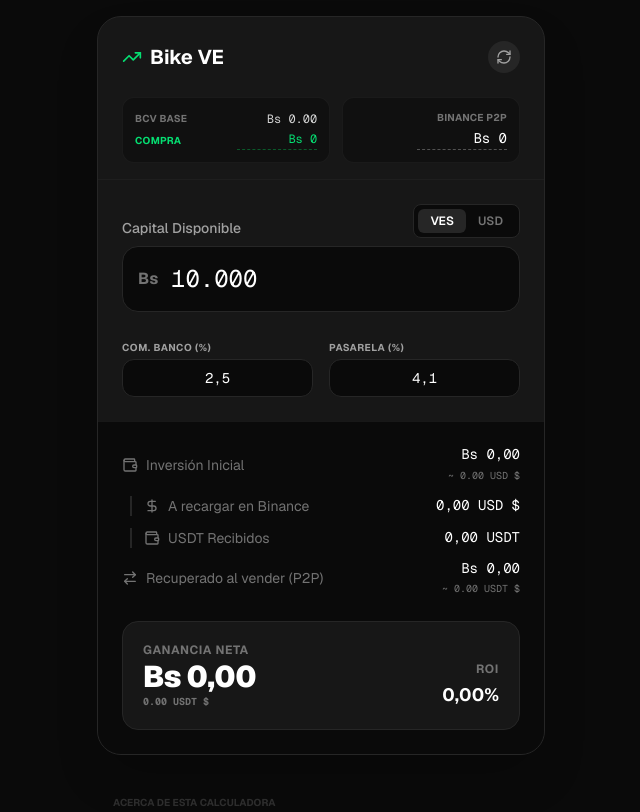
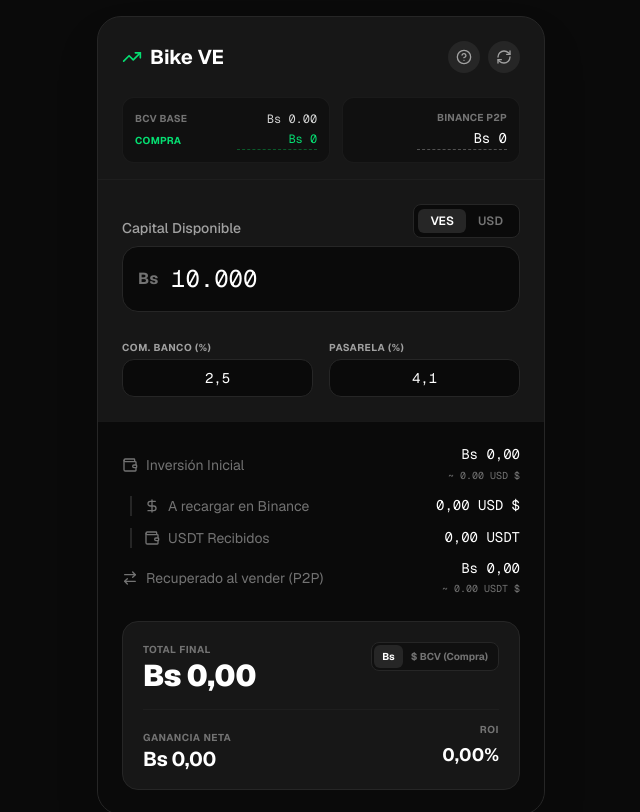
Before and after one commit to Rolando0408/bike-ve, a Next.js app: page / in a window 1280 px wide. Shown: the top 812 px of the page, without its empty margins (319-959 px from the left). Built offline with nearby package versions, Linux system fonts and the light colour scheme; no server answers.

Commit message:
feat: add main arbitrage calculator dashboard and interactive tour using driver.js

```diff
--- a/package.json
+++ b/package.json
@@ -11,6 +11,7 @@
   "dependencies": {
     "cheerio": "^1.2.0",
     "clsx": "^2.1.1",
+    "driver.js": "^1.8.0",
     "framer-motion": "^13.4.6",
     "lucide-react": "^1.49.0",
     "next": "16.3.8",
--- a/src/app/page.tsx
+++ b/src/app/page.tsx
@@ -2,9 +2,11 @@
 
 import { useState, useEffect } from 'react';
 import { motion, useSpring, useTransform } from 'framer-motion';
-import { RefreshCw, TrendingUp, Wallet, ArrowRightLeft, DollarSign } from 'lucide-react';
+import { RefreshCw, TrendingUp, Wallet, ArrowRightLeft, DollarSign, HelpCircle } from 'lucide-react';
 import { calculateArbitrage } from '@/lib/calculator';
 import { NumericFormat } from 'react-number-format';
+import { driver } from 'driver.js';
+import 'driver.js/dist/driver.css';
 
 /**
  * Componente para animar números de forma fluida (Premium UI)
@@ -35,6 +37,7 @@
   const [amount, setAmount] = useState<string>('10000');
   const [bankCommissionPct, setBankCommissionPct] = useState<string>('2.5');
   const [gatewayCommissionPct, setGatewayCommissionPct] = useState<string>('4.1');
+  const [resultCurrency, setResultCurrency] = useState<'VES' | 'USD'>('VES');
 
   const fetchRates = async (isManualRefresh = false) => {
     if (isManualRefresh) setIsLoadingRates(true);
@@ -103,6 +106,25 @@
   // Si hay ganancias, encendemos el neón
   const isProfitable = results.gananciaNetaVES > 0;
 
+  const startTour = () => {
+    const driverObj = driver({
+      showProgress: true,
+      animate: true,
+      nextBtnText: 'Siguiente',
+      prevBtnText: 'Anterior',
+      doneBtnText: 'Terminar',
+      steps: [
+        { element: '#tour-tasas', popover: { title: 'Tasas de Cambio', description: 'Aquí se muestran las tasas oficiales de BCV y Binance. Se actualizan automáticamente.', side: 'bottom', align: 'start' } },
+        { element: '#tour-capital', popover: { title: 'Capital Disponible', description: 'Ingresa el monto de tu inversión inicial.', side: 'bottom', align: 'start' } },
+        { element: '#tour-moneda', popover: { title: 'Selección de Moneda', description: 'Alterna entre Bolívares (VES) y Dólares (USD).', side: 'bottom', align: 'start' } },
+        { element: '#tour-comisiones', popover: { title: 'Comisiones', description: 'Ajusta la comisión que te cobra tu banco y la pasarela de pago.', side: 'top', align: 'start' } },
+        { element: '#tour-resultados', popover: { title: 'Detalle del Ciclo', description: 'Aquí se desglosa el flujo: cuánto se te debita, cuánto llega a Binance, y cuánto obtienes al vender en P2P.', side: 'top', align: 'start' } },
+        { element: '#tour-final', popover: { title: 'Resultado Final y ROI', description: 'Muestra tu ganancia neta, el ROI y el Total Final. Usa el interruptor para ver este total en Bs o en $ BCV compra.', side: 'top', align: 'start' } }
+      ]
+    });
+    driverObj.drive();
+  };
+
   return (
     <main className="min-h-screen bg-neutral-950 flex flex-col items-center justify-center p-4 font-sans text-neutral-200">
 
@@ -125,6 +147,14 @@
               <TrendingUp className="text-green-400 w-5 h-5" />
               Bike VE
             </h1>
+            <div className="flex gap-2">
+              <button
+                onClick={startTour}
+                aria-label="Iniciar Tour"
+                className="p-2 bg-neutral-800 hover:bg-neutral-700 rounded-full transition-colors"
+              >
+                <HelpCircle className="w-4 h-4 text-neutral-400" />
+              </button>
               <button
                 onClick={() => fetchRates(true)}
                 disabled={isLoadingRates}
@@ -134,9 +164,10 @@
                 <RefreshCw className={`w-4 h-4 text-neutral-400 ${isLoadingRates ? 'animate-spin' : ''}`} />
               </button>
             </div>
+          </div>
 
           {/* Tasas minimalistas */}
-          <div className="flex gap-3 relative">
+          <div id="tour-tasas" className="flex gap-3 relative">
             <div className="flex-[1.2] bg-neutral-950/50 rounded-xl p-3 border border-neutral-800/50 flex flex-col justify-center">
               <div className="flex justify-between items-center mb-1">
                 <span className="text-[10px] text-neutral-500 font-bold tracking-wide">BCV BASE</span>
@@ -186,12 +217,12 @@
         <div className="p-6 space-y-5">
 
           {/* Monto principal */}
-          <div>
+          <div id="tour-capital">
             <div className="flex justify-between items-end mb-2">
               <label htmlFor="capital-input" className="text-sm font-medium text-neutral-400">Capital Disponible</label>
 
               {/* Toggle de Moneda */}
-              <div className="flex bg-neutral-950 rounded-lg p-1 border border-neutral-800" role="group" aria-label="Seleccionar moneda">
+              <div id="tour-moneda" className="flex bg-neutral-950 rounded-lg p-1 border border-neutral-800" role="group" aria-label="Seleccionar moneda">
                 <button
                   onClick={() => handleModeSwitch('VES')}
                   aria-pressed={inputMode === 'VES'}
@@ -231,7 +262,7 @@
           </div>
 
           {/* Comisiones (Acordeón visual simple) */}
-          <div className="grid grid-cols-2 gap-4 pt-2">
+          <div id="tour-comisiones" className="grid grid-cols-2 gap-4 pt-2">
             <div>
               <label htmlFor="bank-comm-input" className="text-[10px] font-bold tracking-wider text-neutral-400 block mb-1">COM. BANCO (%)</label>
               <NumericFormat
@@ -258,7 +289,7 @@
         </div>
 
         {/* --- PANEL DE RESULTADOS --- */}
-        <div className="bg-neutral-950 p-6 border-t border-neutral-800/50 relative overflow-hidden">
+        <div id="tour-resultados" className="bg-neutral-950 p-6 border-t border-neutral-800/50 relative overflow-hidden">
 
           {/* Detalles del ciclo */}
           <div className="space-y-3 mb-6">
@@ -300,28 +331,59 @@
 
           {/* Resultado Final (Ganancia y ROI) */}
           <motion.div
+            id="tour-final"
             className={`rounded-2xl p-5 border ${isProfitable ? 'bg-green-500/10 border-green-500/30' : 'bg-neutral-900 border-neutral-800'} transition-colors duration-500`}
           >
-            <div className="flex justify-between items-end">
+            <div className="flex justify-between items-start mb-4">
               <div>
-                <p className={`text-xs font-bold tracking-wider mb-1 ${isProfitable ? 'text-green-400' : 'text-neutral-500'}`}>
+                <p className={`text-[10px] font-bold tracking-wider mb-1 ${isProfitable ? 'text-green-400' : 'text-neutral-500'}`}>
+                  TOTAL FINAL
+                </p>
+                <AnimatedNumber
+                  value={resultCurrency === 'VES' ? results.vesRetorno : (numBcvCompra > 0 ? results.vesRetorno / numBcvCompra : 0)}
+                  prefix={resultCurrency === 'VES' ? 'Bs ' : '$ '}
+                  className={`text-3xl font-black tracking-tight leading-none text-white`}
+                />
+              </div>
+
+              {/* Tab selector */}
+              <div className="flex bg-neutral-950/50 rounded-lg p-0.5 border border-neutral-800" role="group">
+                <button
+                  onClick={() => setResultCurrency('VES')}
+                  className={`px-2 py-1 text-[10px] font-bold rounded-md transition-colors ${resultCurrency === 'VES' ? 'bg-neutral-800 text-white' : 'text-neutral-500 hover:text-neutral-300'}`}
+                >
+                  Bs
+                </button>
+                <button
+                  onClick={() => setResultCurrency('USD')}
+                  className={`px-2 py-1 text-[10px] font-bold rounded-md transition-colors ${resultCurrency === 'USD' ? 'bg-neutral-800 text-white' : 'text-neutral-500 hover:text-neutral-300'}`}
+                >
+                  $ BCV (Compra)
+                </button>
+              </div>
+            </div>
+
+            <div className="flex justify-between items-end border-t border-neutral-800/50 pt-3">
+              <div>
+                <p className={`text-[10px] font-bold tracking-wider mb-1 ${isProfitable ? 'text-green-400/80' : 'text-neutral-500'}`}>
                   GANANCIA NETA
                 </p>
-                <div className="flex flex-col items-start gap-0.5">
+                <div className="flex items-center gap-2">
                   <AnimatedNumber
-                    value={results.gananciaNetaVES}
-                    prefix={results.gananciaNetaVES > 0 ? '+Bs ' : 'Bs '}
-                    className={`text-3xl font-black tracking-tight leading-none ${isProfitable ? 'text-green-400' : 'text-white'}`}
+                    value={resultCurrency === 'VES' ? results.gananciaNetaVES : (numBcvCompra > 0 ? results.gananciaNetaVES / numBcvCompra : 0)}
+                    prefix={results.gananciaNetaVES > 0 ? (resultCurrency === 'VES' ? '+Bs ' : '+$ ') : (resultCurrency === 'VES' ? 'Bs ' : '$ ')}
+                    className={`text-xl font-bold tracking-tight leading-none ${isProfitable ? 'text-green-400' : 'text-white'}`}
                   />
+                  {resultCurrency === 'VES' && numBinanceRate > 0 && (
                     <span className={`text-[10px] font-mono font-bold ${isProfitable ? 'text-green-500/70' : 'text-neutral-500'}`}>
-                    {results.gananciaNetaVES > 0 ? '+' : ''}
-                    {numBinanceRate > 0 ? (results.gananciaNetaVES / numBinanceRate).toLocaleString('en-US', { minimumFractionDigits: 2, maximumFractionDigits: 2 }) : '0.00'} USDT $
+                      ~ {(results.gananciaNetaVES / numBinanceRate).toLocaleString('en-US', { minimumFractionDigits: 2, maximumFractionDigits: 2 })} USDT
                     </span>
+                  )}
                 </div>
               </div>
 
               <div className="text-right">
-                <p className="text-xs font-bold tracking-wider text-neutral-500 mb-1">ROI</p>
+                <p className="text-[10px] font-bold tracking-wider text-neutral-500 mb-1">ROI</p>
                 <AnimatedNumber
                   value={results.roiPorcentaje}
                   prefix={results.roiPorcentaje > 0 ? '+' : ''}
```
Also changed, not shown: 1 other file (tests, documents, lock files or other folders). Lines whose indentation alone changed are shown as unchanged.
